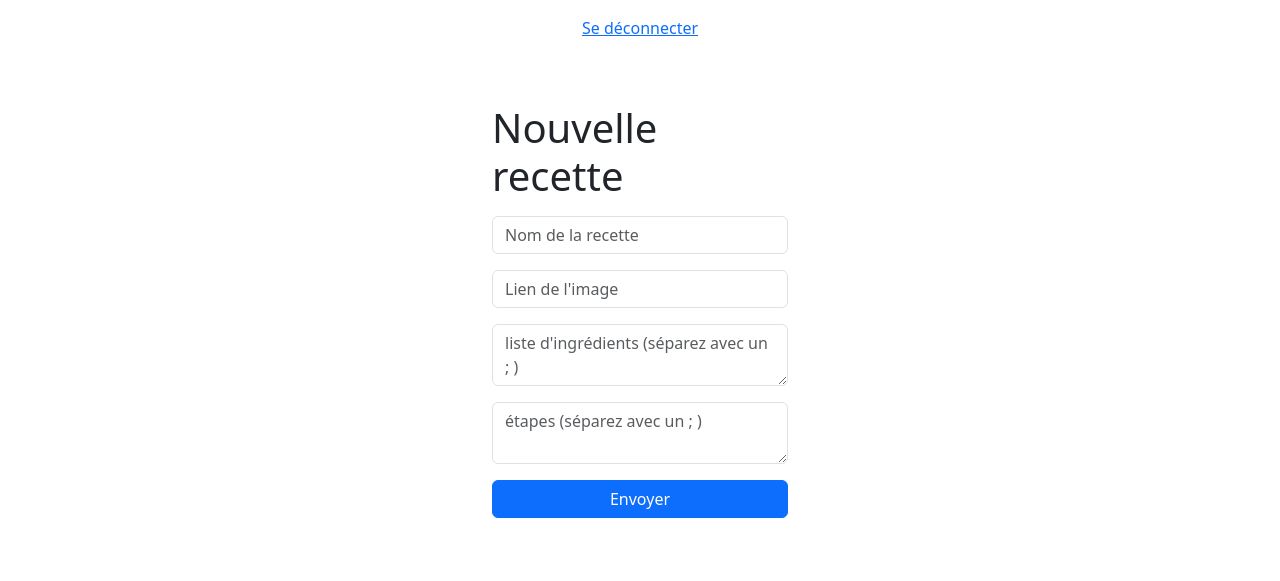
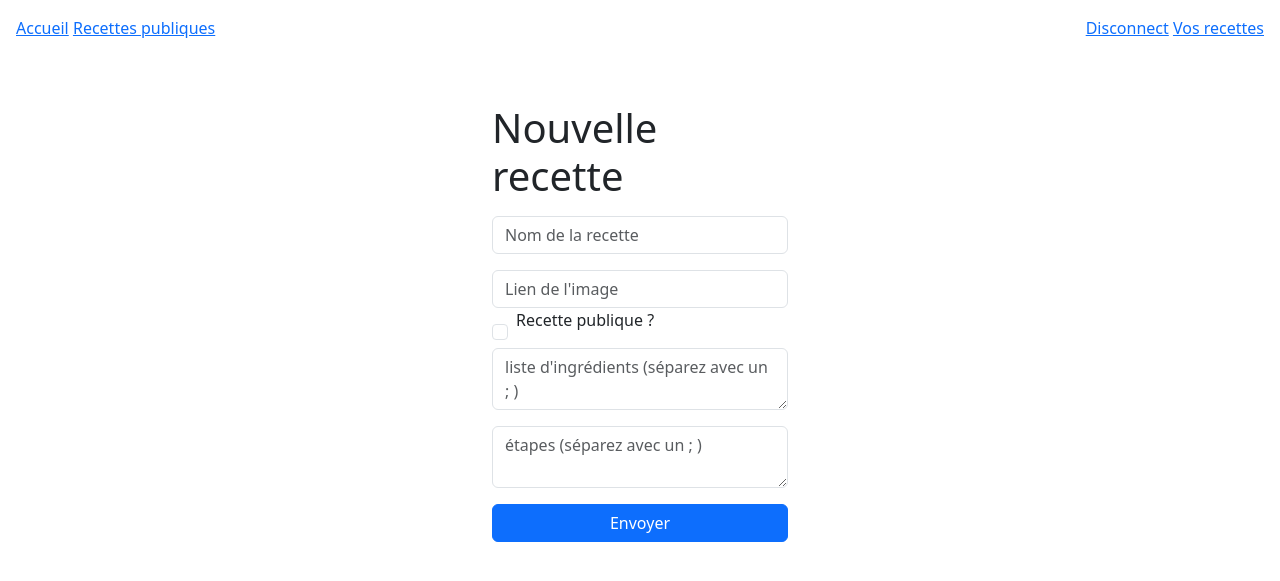
Before and after one commit to mdorizon/boite-recette-php-v2, a PHP site: page /new-recette.php in a window 1280 px wide. Shown: the top 581 px of the page. Run offline with PHP 8.4, Linux system fonts and the light colour scheme; the visitor is signed in with stand-in values (Sample User, id 1).

Commit message:
:sparkles: publics recettes

```diff
--- a/src/duplicate-recette.php
+++ b/src/duplicate-recette.php
@@ -25,6 +25,12 @@ $result = $request->fetch(PDO::FETCH_ASSOC);
     <div class="mb-3">
       <input required type="text" class="form-control" placeholder="Nom de la recette" name="recette-name" value="<?= $result['name']; ?>">
       <input required type="text" class="form-control mt-3" placeholder="Lien de l'image" name="recette-img" value="<?= $result['img']; ?>">
+      <div class="form-check">
+        <input type="checkbox" class="form-check-input mt-3" value="1" <?= $result['is_public'] == 1 ? 'checked' : '' ?>  name="is-public" id="flexCheckDefault">
+        <label class="form-check-label" for="flexCheckDefault">
+          Recette publique ?
+        </label>
+      </div>
       <textarea required class="form-control mt-3" placeholder="liste d'ingrédients (séparez avec un ; )" name="recette-ingredients"><?= $result['ingredients']; ?></textarea>
       <textarea required class="form-control mt-3" placeholder="étapes (séparez avec un ; )" name="recette-steps"><?= $result['steps']; ?></textarea>
     </div>
--- a/src/modify-recette.php
+++ b/src/modify-recette.php
@@ -26,6 +26,12 @@ $result = $request->fetch(PDO::FETCH_ASSOC);
       <input type="number" name="id" id="id" style="display: none;" value="<?= $_GET['id']; ?>">
       <input required type="text" class="form-control" placeholder="Nom de la recette" name="recette-name" value="<?= $result['name']; ?>">
       <input required type="text" class="form-control mt-3" placeholder="Lien de l'image" name="recette-img" value="<?= $result['img']; ?>">
+      <div class="form-check">
+        <input type="checkbox" class="form-check-input mt-3" <?= $result['is_public'] == 1 ? 'checked' : '' ?> value="1" name="is-public" id="flexCheckDefault">
+        <label class="form-check-label" for="flexCheckDefault">
+          Recette publique ?
+        </label>
+      </div>
       <textarea required class="form-control mt-3" placeholder="liste d'ingrédients (séparez avec un ; )" name="recette-ingredients"><?= $result['ingredients']; ?></textarea>
       <textarea required class="form-control mt-3" placeholder="étapes (séparez avec un ; )" name="recette-steps"><?= $result['steps']; ?></textarea>
     </div>
--- a/src/new-recette.php
+++ b/src/new-recette.php
@@ -14,6 +14,12 @@
     <div class="mb-3">
       <input required type="text" class="form-control" placeholder="Nom de la recette" name="recette-name">
       <input required type="text" class="form-control mt-3" placeholder="Lien de l'image" name="recette-img">
+      <div class="form-check">
+        <input type="checkbox" class="form-check-input mt-3" value="1" name="is-public" id="flexCheckDefault">
+        <label class="form-check-label" for="flexCheckDefault">
+          Recette publique ?
+        </label>
+      </div>
       <textarea required class="form-control mt-3" placeholder="liste d'ingrédients (séparez avec un ; )" name="recette-ingredients"></textarea>
       <textarea required class="form-control mt-3" placeholder="étapes (séparez avec un ; )" name="recette-steps"></textarea>
     </div>
--- a/src/parts/header.php
+++ b/src/parts/header.php
@@ -14,11 +14,21 @@
 </head>
 
 <body>
-  <nav class="text-center p-3">
-    <?php
-    if(isset($_SESSION['name'])) { ?>
-      <a href="./scripts/disconnect.php">Se déconnecter</a>
-    <?php }
-    ?>
+  <nav class="text-center p-3 d-flex justify-content-between">
+    <div>
+      <a href="./index.php">Accueil</a>
+      <a href="./public-recettes.php">Recettes publiques</a>
+    </div>
+    <div>
+      <?php if(!isset($_SESSION['name'])) : ?>
+        <a href="./signin.php">Signin</a>
+        <a href="./signup.php">Signup</a>
+      <?php endif; ?>
+      <?php if(isset($_SESSION['name'])) : ?>
+        <a href="./scripts/disconnect.php">Disconnect</a>
+        <a href="./recettes.php">Vos recettes</a>
+      <?php endif; ?>
+
+    </div>
 
   </nav>
--- a/src/recettes.php
+++ b/src/recettes.php
@@ -38,6 +38,11 @@ $result = $request->fetchAll(PDO::FETCH_ASSOC);
         <img class="w-50" src="<?= $recette['img'] ?>" alt="recette<?= $recette['id']?>">
         <div class="ms-5 mt-5">
           <h2><?= $recette['name'] ?></h2>
+          <?php if($recette['is_public'] == 0) : ?>
+            <button type="button" class="btn btn-danger">Recette Privée</button>
+          <?php elseif($recette['is_public'] == 1) : ?>
+            <button type="button" class="btn btn-success">Recette Publique</button>
+          <?php endif; ?>
           <p>Liste des ingrédients :</p>
           <ul>
             <?php foreach($ingredients as $ingredient){ echo('<li>' . $ingredient . '</li>'); } ?>
@@ -46,6 +51,7 @@ $result = $request->fetchAll(PDO::FETCH_ASSOC);
           <ol type="1">
             <?php foreach($steps as $step){ echo('<li>' . $step . '</li>'); } ?>
           </ol>
+          <p></p>
           <a href="./scripts/recette-remove-script.php?id=<?= $recette['id'] ?>">
             <i class="fa-solid fa-trash" style="color: red;"></i>
           </a>
```
Also changed, not shown: src/index.php (+7 -21 lines), src/public-recettes.php (added, +45 -0 lines), src/scripts/recette-create-script.php (+10 -4 lines), src/scripts/recette-modify-script.php (+7 -1 lines), src/signin.php (added, +31 -0 lines), src/signup.php (added).
